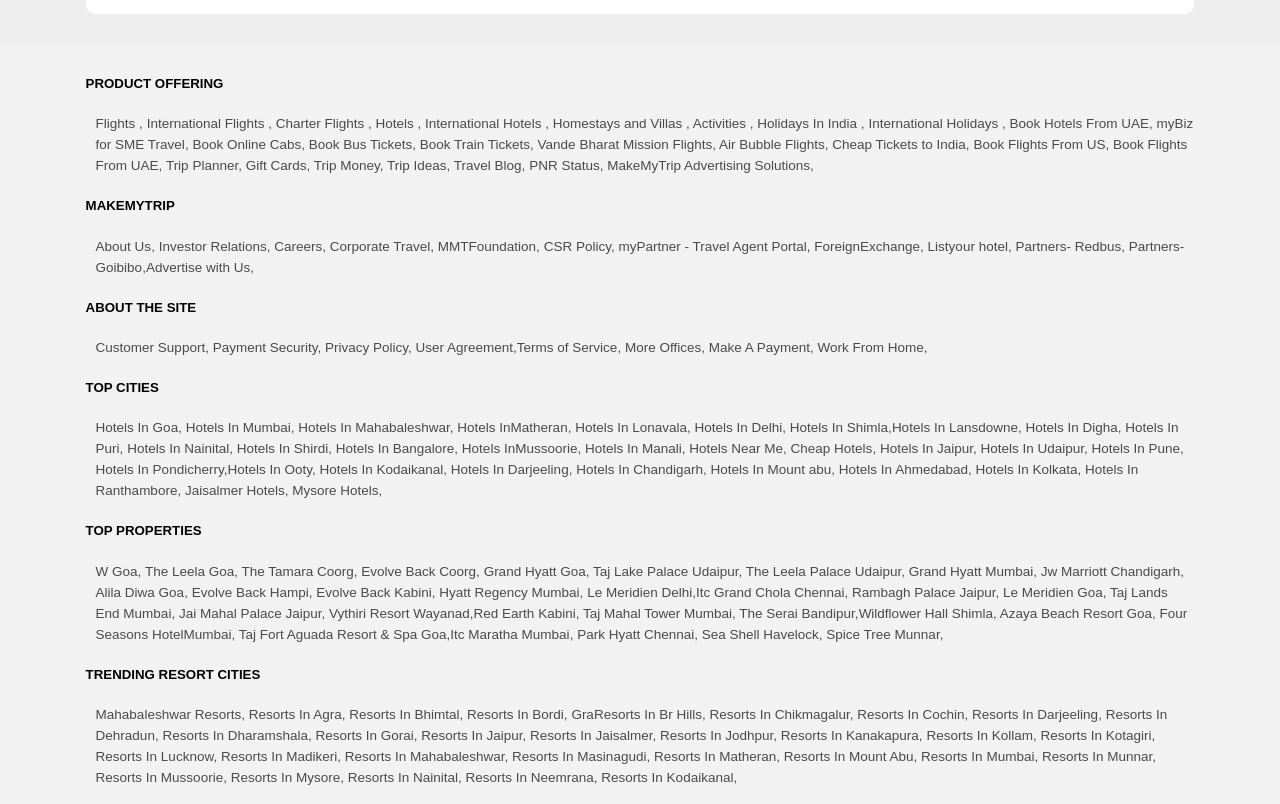
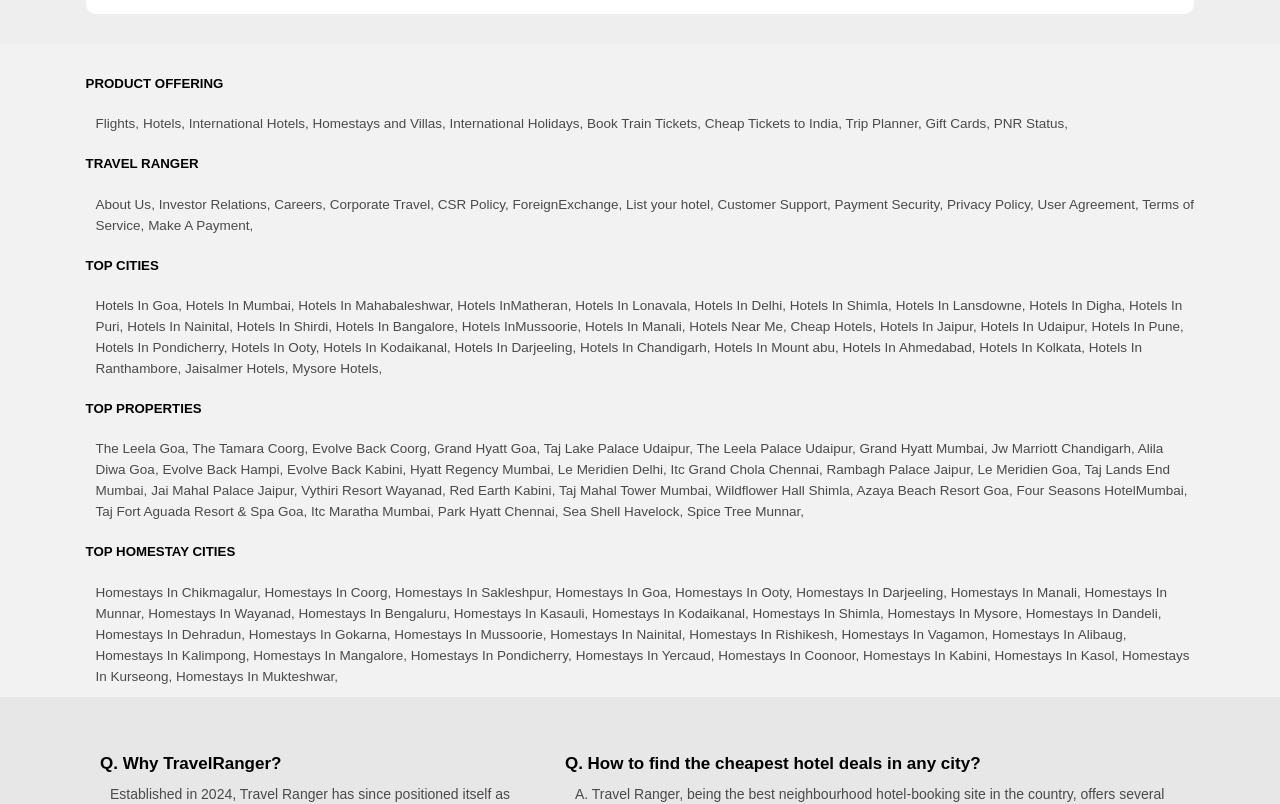
Before and after one commit to jeewan652/tour-and-travel-website, a React (Create React App) app in the folder TravelRanger/: page / in a window 1280 px wide. Shown: the part 2900-3704 px from the top of the page. Built offline with nearby package versions, Linux system fonts and the light colour scheme.

Commit message:
details updated

```diff
--- a/TravelRanger/src/pages/Details.jsx
+++ b/TravelRanger/src/pages/Details.jsx
@@ -1,35 +1,19 @@
-import React from "react";
+import React from"react";
 
-import style_dl from "../CSS/Details.module.css";
+import style_dl from"../CSS/Details.module.css";
 
 const Details = () => {
   let str = [
-    "Flights ",
-    " International Flights ",
-    " Charter Flights ",
-    " Hotels ",
-    " International Hotels ",
-    " Homestays and Villas ",
-    " Activities ",
-    " Holidays In India ",
-    " International Holidays ",
-    " Book Hotels From UAE",
-    " myBiz for SME Travel",
-    " Book Online Cabs",
-    " Book Bus Tickets",
+   "Flights",
+   " Hotels",
+   " International Hotels",
+   " Homestays and Villas",
+   " International Holidays",
    " Book Train Tickets",
-    " Vande Bharat Mission Flights",
-    " Air Bubble Flights",
    " Cheap Tickets to India",
-    " Book Flights From US",
-    " Book Flights From UAE",
    " Trip Planner",
    " Gift Cards",
-    " Trip Money",
-    " Trip Ideas",
-    " Travel Blog",
    " PNR Status",
-    " MakeMyTrip Advertising Solutions",
   ];
 
   let str2 = [
@@ -37,26 +21,17 @@
    " Investor Relations",
    " Careers",
    " Corporate Travel",
-    " MMTFoundation",
    " CSR Policy",
-    " myPartner - Travel Agent Portal",
    " ForeignExchange",
-    " Listyour hotel",
-    " Partners- Redbus",
-    " Partners- Goibibo",
-    "Advertise with Us",
-  ];
-
-  let str3 = [
-    "Customer Support",
+   " List your hotel",
+   " Customer Support",
    " Payment Security",
    " Privacy Policy",
    " User Agreement",
-    "Terms of Service",
-    " More Offices",
+   " Terms of Service",
    " Make A Payment",
-    " Work From Home",
   ];
+
   let str4 = [
    "Hotels In Goa",
    " Hotels In Mumbai",
@@ -65,7 +40,7 @@
    " Hotels In Lonavala",
    " Hotels In Delhi",
    " Hotels In Shimla",
-    "Hotels In Lansdowne",
+   " Hotels In Lansdowne",
    " Hotels In Digha",
    " Hotels In Puri",
    " Hotels In Nainital",
@@ -79,7 +54,7 @@
    " Hotels In Udaipur",
    " Hotels In Pune",
    " Hotels In Pondicherry",
-    "Hotels In Ooty",
+   " Hotels In Ooty",
    " Hotels In Kodaikanal",
    " Hotels In Darjeeling",
    " Hotels In Chandigarh",
@@ -91,8 +66,7 @@
    " Mysore Hotels",
   ];
   let str5 = [
-    "W Goa",
-    " The Leela Goa",
+   "The Leela Goa",
    " The Tamara Coorg",
    " Evolve Back Coorg",
    " Grand Hyatt Goa",
@@ -105,56 +79,24 @@
    " Evolve Back Kabini",
    " Hyatt Regency Mumbai",
    " Le Meridien Delhi",
-    "Itc Grand Chola Chennai",
+   " Itc Grand Chola Chennai",
    " Rambagh Palace Jaipur",
    " Le Meridien Goa",
    " Taj Lands End Mumbai",
    " Jai Mahal Palace Jaipur",
    " Vythiri Resort Wayanad",
-    "Red Earth Kabini",
+   " Red Earth Kabini",
    " Taj Mahal Tower Mumbai",
-    " The Serai Bandipur",
-    "Wildflower Hall Shimla",
+   " Wildflower Hall Shimla",
    " Azaya Beach Resort Goa",
    " Four Seasons HotelMumbai",
    " Taj Fort Aguada Resort & Spa Goa",
-    "Itc Maratha Mumbai",
+   " Itc Maratha Mumbai",
    " Park Hyatt Chennai",
    " Sea Shell Havelock",
    " Spice Tree Munnar",
   ];
-  let str6 = [
-    "Mahabaleshwar Resorts",
-    " Resorts In Agra",
-    " Resorts In Bhimtal",
-    " Resorts In Bordi",
-    " GraResorts In Br Hills",
-    " Resorts In Chikmagalur",
-    " Resorts In Cochin",
-    " Resorts In Darjeeling",
-    " Resorts In Dehradun",
-    " Resorts In Dharamshala",
-    " Resorts In Gorai",
-    " Resorts In Jaipur",
-    " Resorts In Jaisalmer",
-    " Resorts In Jodhpur",
-    " Resorts In Kanakapura",
-    " Resorts In Kollam",
-    " Resorts In Kotagiri",
-    " Resorts In Lucknow",
-    " Resorts In Madikeri",
-    " Resorts In Mahabaleshwar",
-    " Resorts In Masinagudi",
-    " Resorts In Matheran",
-    " Resorts In Mount Abu",
-    " Resorts In Mumbai",
-    " Resorts In Munnar",
-    " Resorts In Mussoorie",
-    " Resorts In Mysore",
-    " Resorts In Nainital",
-    " Resorts In Neemrana",
-    " Resorts In Kodaikanal",
-  ];
+
   let str7 = [
    "Homestays In Chikmagalur",
    " Homestays In Coorg",
@@ -181,7 +123,7 @@
    " Homestays In Kalimpong",
    " Homestays In Mangalore",
    " Homestays In Pondicherry",
-    "Homestays In Yercaud",
+   " Homestays In Yercaud",
    " Homestays In Coonoor",
    " Homestays In Kabini",
    " Homestays In Kasol",
@@ -199,16 +141,9 @@
             })}
           </p>
 
-          <h5>MAKEMYTRIP</h5>
+          <h5>TRAVEL RANGER</h5>
           <p>
             {str2.map((ele, i) => {
-              return <span key={i}>{ele},</span>;
-            })}
-          </p>
-
-          <h5>ABOUT THE SITE</h5>
-          <p>
-            {str3.map((ele, i) => {
               return <span key={i}>{ele},</span>;
             })}
           </p>
@@ -227,13 +162,6 @@
             })}
           </p>
 
-          <h5>TRENDING RESORT CITIES</h5>
-          <p>
-            {str6.map((ele, i) => {
-              return <span key={i}>{ele},</span>;
-            })}
-          </p>
-
           <h5>TOP HOMESTAY CITIES</h5>
           <p>
             {str7.map((ele, i) => {
--- a/TravelRanger/src/pages/Footer.jsx
+++ b/TravelRanger/src/pages/Footer.jsx
@@ -13,35 +13,19 @@
       <div className={style_f.container}>
         <div className={style_f.f_icon}>
           <a href="https://github.com/jeewan652">
-            {" "}
             <FaGithub className={style_f.twitter} />
           </a>
 
           <a href="https://github.com/jeewan652">
-            {" "}
-            <FaFacebookF className={style_f.facebook} />{" "}
+            <FaFacebookF className={style_f.facebook} />
           </a>
           <a href="https://github.com/jeewan652">
-            {" "}
-            <FaInstagram className={style_f.facebook} />{" "}
+            <FaInstagram className={style_f.facebook} />
           </a>
         </div>
 
         <div className={style_f.f_cright}>
           <span className={style_f.copyright}> © 2024 Travel Ranger</span>
-          <span className={style_f.counteryName}>
-            {" "}
-            Country:-
-            <a href="https://www.makemytrip.com/" className={style_f.country}>
-              INDIA
-            </a>
-            <a href="https://www.makemytrip.com/" className={style_f.country}>
-              USA
-            </a>
-            <a href="https://www.makemytrip.com/" className={style_f.country}>
-              UAE
-            </a>
-          </span>
         </div>
       </div>
     </>
```
Lines whose indentation alone changed are shown as unchanged.
